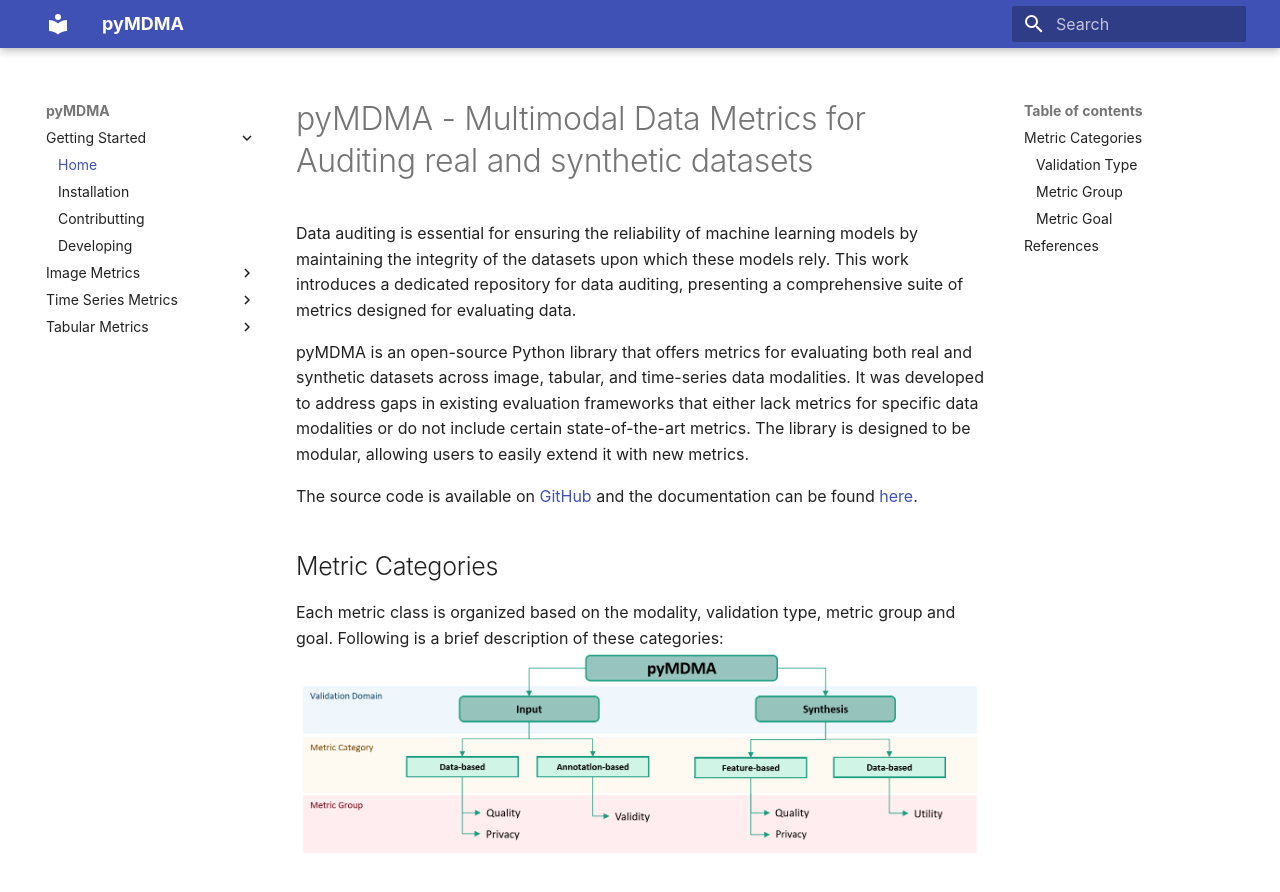
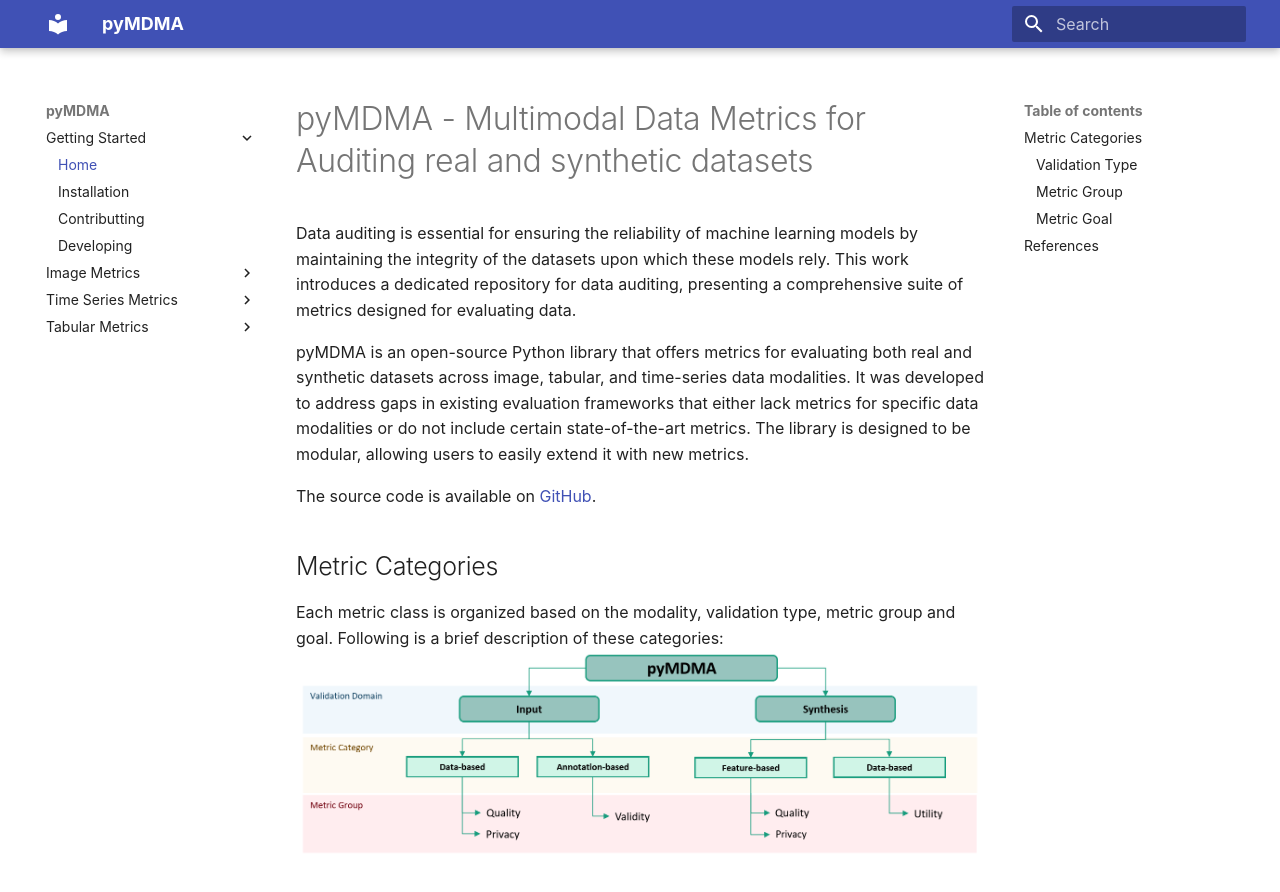
Before and after one commit to fraunhoferportugal/pymdma, an MkDocs documentation site: the page built from docs/index.md, in a window 1280 px wide and 900 px high. Shown: the top 892 px of the window. Built offline with MkDocs 1.6.1 and Material for MkDocs 9.7.7, drawn with Linux system fonts in a browser that asks for light colours.

Commit message:
fix: formatting errors in documentation

```diff
--- a/docs/index.md
+++ b/docs/index.md
@@ -7,7 +7,7 @@
 developed to address gaps in existing evaluation frameworks that either lack metrics for
 specific data modalities or do not include certain state-of-the-art metrics. The library is designed to be modular, allowing users to easily extend it with new metrics.
 
-The source code is available on [GitHub](https://github.com/fraunhoferportugal/pymdma/tree/main) and the documentation can be found [here](dummy).
+The source code is available on [GitHub](https://github.com/fraunhoferportugal/pymdma/tree/main).
 
 ## Metric Categories
 Each metric class is organized based on the modality, validation type, metric group and goal. Following is a brief description of these categories:
```
Also changed, not shown: docs/installation.md (+0 -6 lines).
